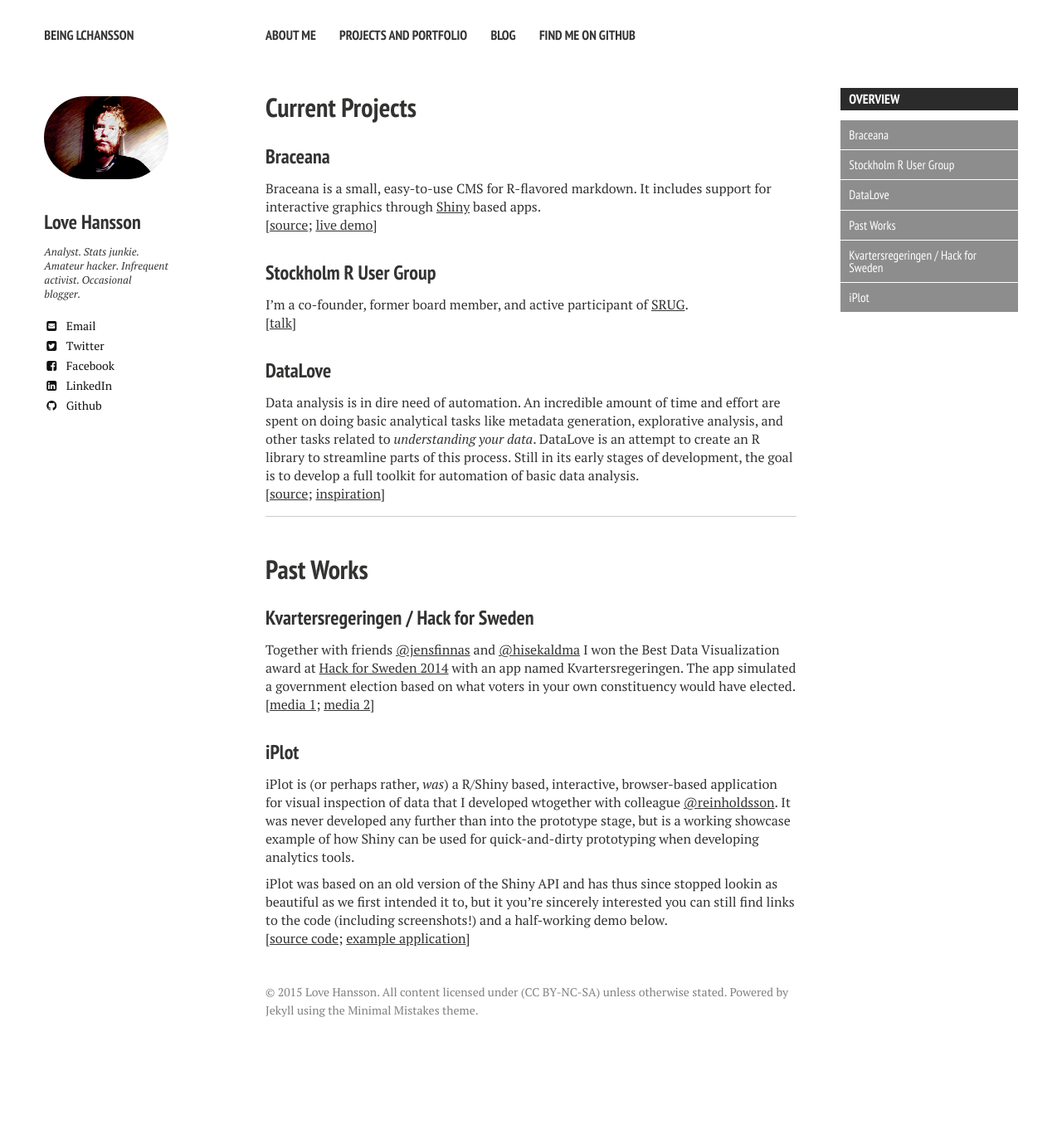
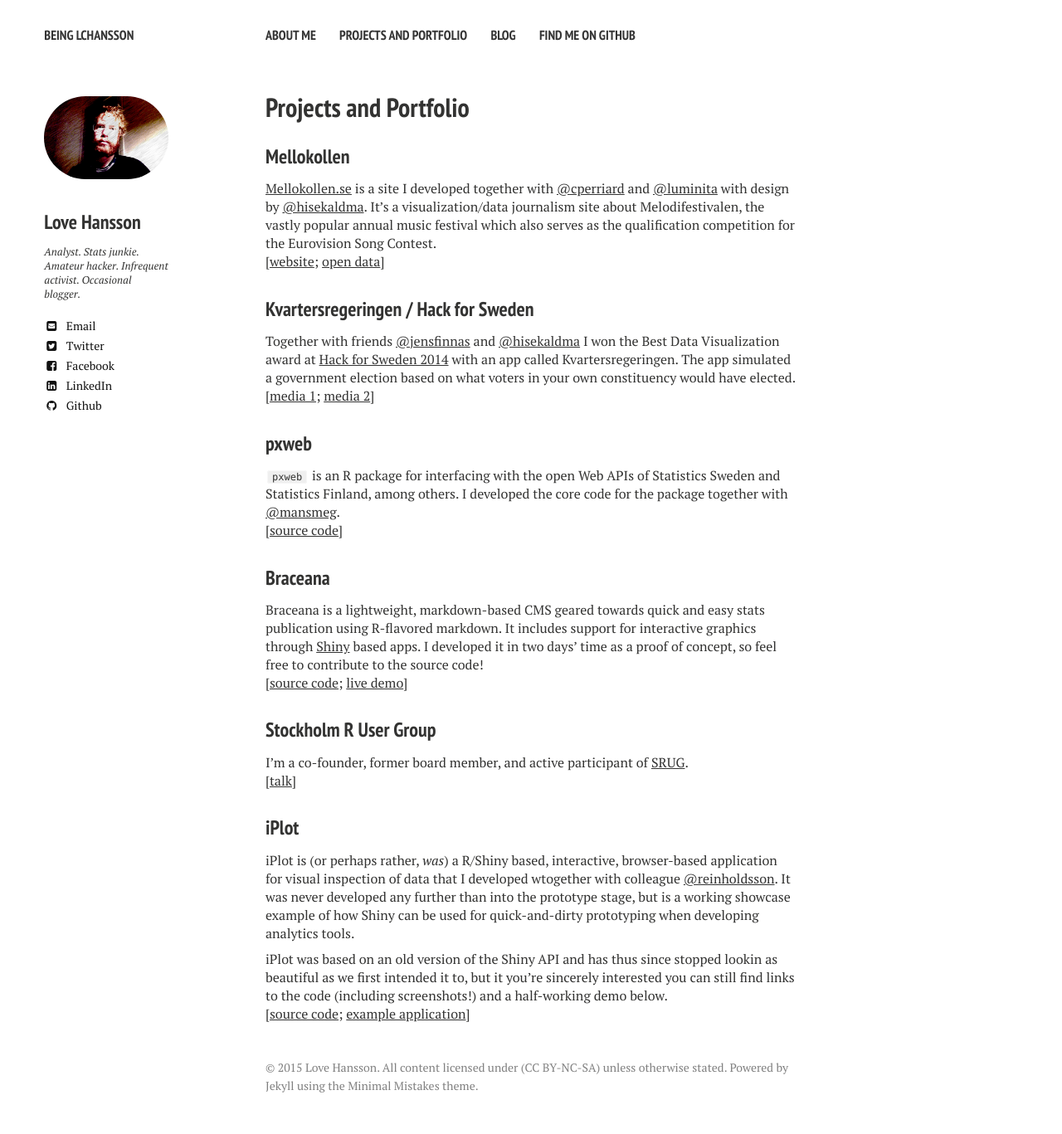
Before and after one commit to LCHansson/LCHansson.github.io, a Jekyll site: the page built from projects/index.md, in a window 1280 px wide. Shown: the whole page at 83% size. Built offline with Jekyll 4.4.1, drawn with Linux system fonts in a browser that asks for light colours; nearby versions of some CDN libraries; before the commit the page ends 1276 px from its top, so only the background shows below that.

Commit message:
New portfolio text

```diff
--- a/projects/index.md
+++ b/projects/index.md
@@ -1,11 +1,12 @@
 ---
 layout: page
-title: 'Current Projects'
+title: 'Projects and Portfolio'
 author: LCHansson
-modified: 2014-10-26
+modified: 2015-02-06
 excerpt: "Selected works"
 ---
 
+<!--
 <section id="table-of-contents" class="toc">
   <header>
     <h3>Overview</h3>
@@ -16,27 +17,25 @@ excerpt: "Selected works"
 </div>
 </section><!-- /#table-of-contents -->
 
+### Mellokollen
+
+[Mellokollen.se][mellokollen] is a site I developed together with [@cperriard](https://github.com/cperriard) and [@luminita](https://github.com/cperriard) with design by [@hisekaldma](http://twitter.com/hisekaldma). It's a visualization/data journalism site about Melodifestivalen, the vastly popular annual music festival which also serves as the qualification competition for the Eurovision Song Contest. <br/> [[website][mellokollen]; [open data][mellodata]]
+
+### Kvartersregeringen / Hack for Sweden
+
+Together with friends [@jensfinnas](http://twitter.com/jensfinnas) and [@hisekaldma](http://twitter.com/hisekaldma) I won the Best Data Visualization award at [Hack for Sweden 2014][hfs14] with an app called Kvartersregeringen. The app simulated a government election based on what voters in your own constituency would have elected. <br/>[[media 1][hfspress1]; [media 2][hfspress2]]
+
+### pxweb
+
+`pxweb` is an R package for interfacing with the open Web APIs of Statistics Sweden and Statistics Finland, among others. I developed the core code for the package together with [@mansmeg](https://github.com/mansmeg). <br/>[[source code][pxweb]]
 
 ### Braceana
 
-Braceana is a small, easy-to-use CMS for R-flavored markdown. It includes support for interactive graphics through [Shiny][shiny] based apps. <br/>[[source][braceana-gh]; [live demo][braceana-demo]]
+Braceana is a lightweight, markdown-based CMS geared towards quick and easy stats publication using R-flavored markdown. It includes support for interactive graphics through [Shiny][shiny] based apps. I developed it in two days' time as a proof of concept, so feel free to contribute to the source code! <br/>[[source code][braceana-gh]; [live demo][braceana-demo]]
 
 ### Stockholm R User Group
 
 I'm a co-founder, former board member, and active participant of [SRUG][srug]. <br/>[[talk][srugtalks]]
-
-### DataLove
-
-Data analysis is in dire need of automation. An incredible amount of time and effort are spent on doing basic analytical tasks like metadata generation, explorative analysis, and other tasks related to *understanding your data*. DataLove is an attempt to create an R library to streamline parts of this process. Still in its early stages of development, the goal is to develop a full toolkit for automation of basic data analysis. <br/>[[source][datalove-gh]; [inspiration][automation-video]]
-
----
-<br/>
-
-# Past Works
-
-### Kvartersregeringen / Hack for Sweden
-
-Together with friends [@jensfinnas](http://twitter.com/jensfinnas) and [@hisekaldma](http://twitter.com/hisekaldma) I won the Best Data Visualization award at [Hack for Sweden 2014][hfs14] with an app named Kvartersregeringen. The app simulated a government election based on what voters in your own constituency would have elected. <br/>[[media 1][hfspress1]; [media 2][hfspress2]]
 
 
 ### iPlot
@@ -59,3 +58,6 @@ iPlot was based on an old version of the Shiny API and has thus since stopped lo
 [hfspress2]: http://feber.se/webb/art/296151/kolla_in_hur_ditt_kvarter_rsta/
 [iPlot_source]: https://github.com/SwedishPensionsAgency/iPlot
 [iPlot_example]: http://glimmer.rstudio.com/reinholdsson/iplot/
+[mellokollen]: http://www.mellokollen.se
+[mellodata]: https://github.com/LCHansson/mellodata
+[pxweb]: https://github.com/rOpenGov/pxweb
```
